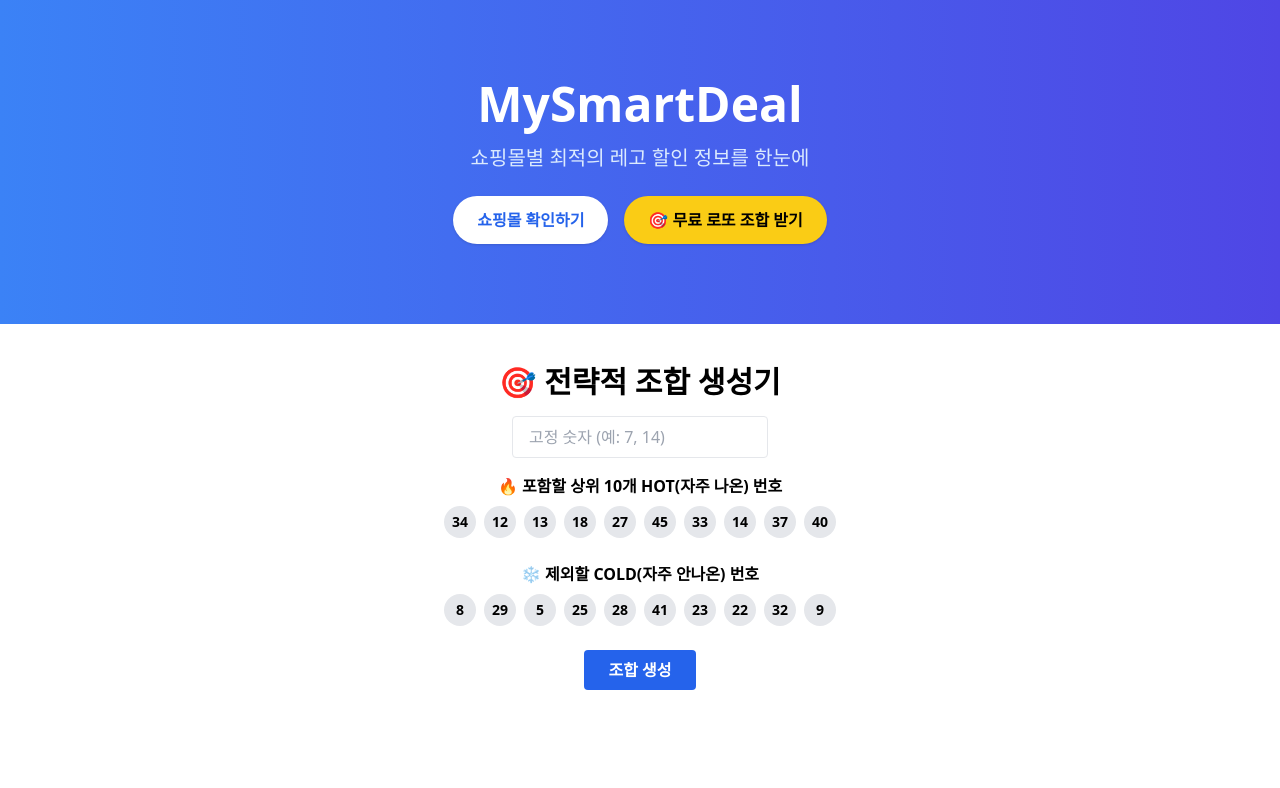
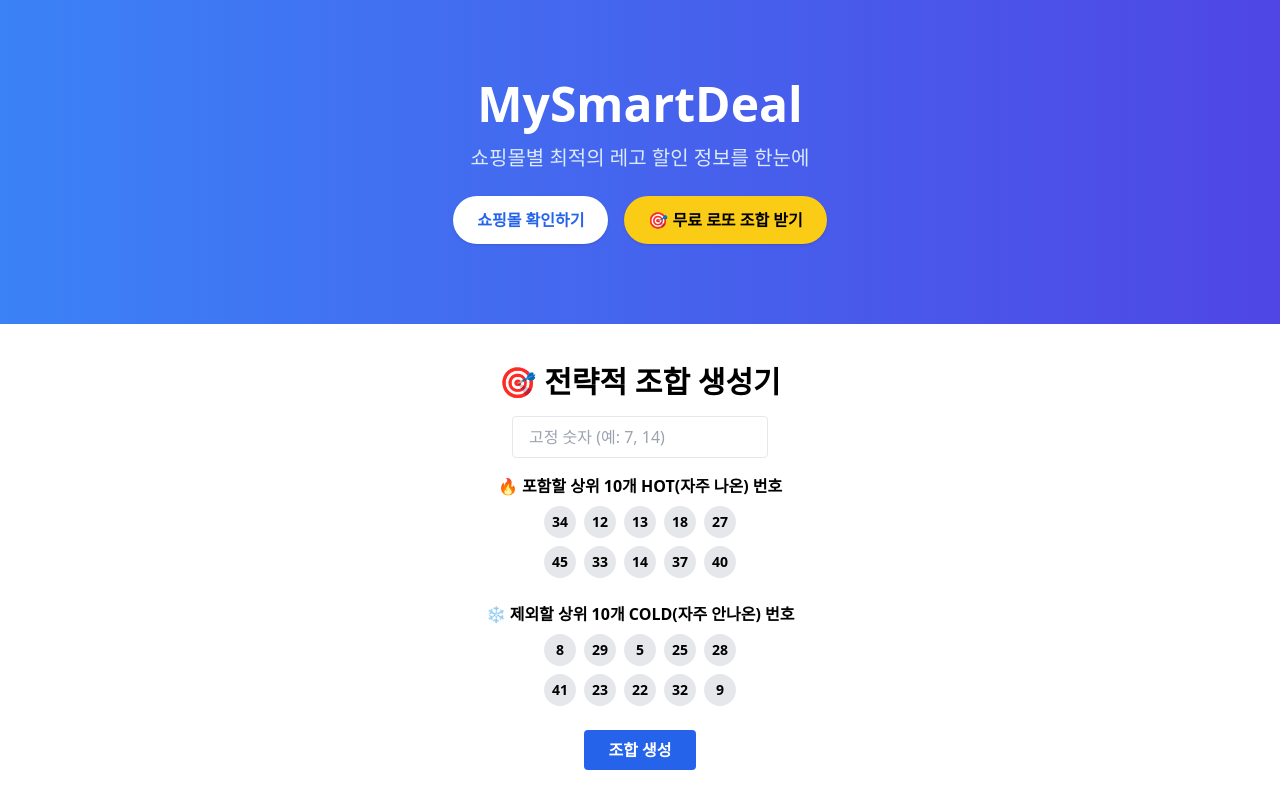
Before and after one commit to mysmartdeal/mysmartdeal, a Next.js app: page /lotto in a window 1280 px wide. Shown: the top 788 px of the page. Built offline with nearby package versions, Linux system fonts and the light colour scheme.

Commit message:
Update lotto.js

```diff
--- a/pages/lotto.js
+++ b/pages/lotto.js
@@ -79,6 +79,14 @@ export default function LottoPage() {
     setGeneratedAt(new Date().toLocaleString("ko-KR"));
   };
 
+  const chunkArray = (array, size) => {
+    const result = [];
+    for (let i = 0; i < array.length; i += size) {
+      result.push(array.slice(i, i + size));
+    }
+    return result;
+  };
+
   return (
     <Layout>
       <div className="container mx-auto py-10 px-4 text-center">
@@ -96,8 +104,9 @@ export default function LottoPage() {
 
         <div className="mb-6">
           <h3 className="font-semibold mb-2">🔥 포함할 상위 10개 HOT(자주 나온) 번호</h3>
-          <div className="flex flex-wrap justify-center gap-2">
-            {hot.map((num) => (
+          {chunkArray(hot, 5).map((row, rowIndex) => (
+            <div key={rowIndex} className="flex justify-center gap-2 mb-2">
+              {row.map((num) => (
                 <button
                   key={num}
                   onClick={() => toggleHotSelect(num)}
@@ -111,12 +120,14 @@ export default function LottoPage() {
                 </button>
               ))}
             </div>
+          ))}
         </div>
 
         <div className="mb-6">
-          <h3 className="font-semibold mb-2">❄️ 제외할 COLD(자주 안나온) 번호</h3>
-          <div className="flex flex-wrap justify-center gap-2">
-            {cold.map((num) => (
+          <h3 className="font-semibold mb-2">❄️ 제외할 상위 10개 COLD(자주 안나온) 번호</h3>
+          {chunkArray(cold, 5).map((row, rowIndex) => (
+            <div key={rowIndex} className="flex justify-center gap-2 mb-2">
+              {row.map((num) => (
                 <button
                   key={num}
                   onClick={() => toggleColdExclude(num)}
@@ -130,6 +141,7 @@ export default function LottoPage() {
                 </button>
               ))}
             </div>
+          ))}
         </div>
 
         <button
@@ -162,7 +174,6 @@ export default function LottoPage() {
           </div>
         )}
 
-        {/* 복원된 이미지 갤러리 */}
         <div className="mt-20 text-left max-w-5xl mx-auto">
           <h2 className="text-2xl font-bold mb-4 text-center">-최근 당첨 결과-</h2>
           <div className="flex flex-col items-center gap-6">
```
Lines whose indentation alone changed are shown as unchanged.
